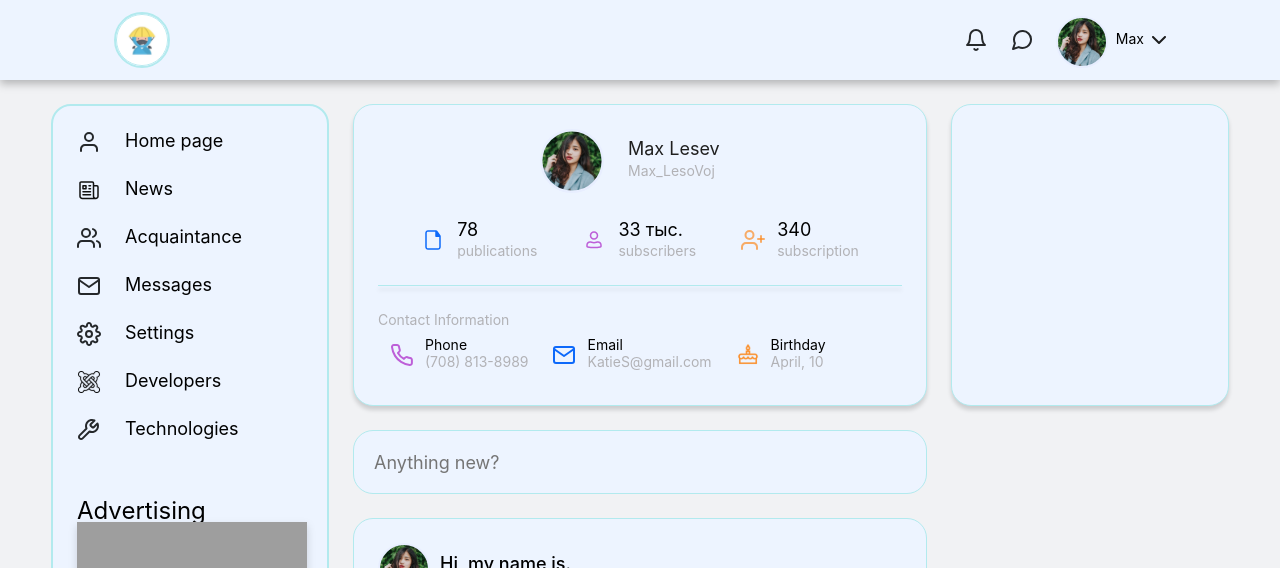
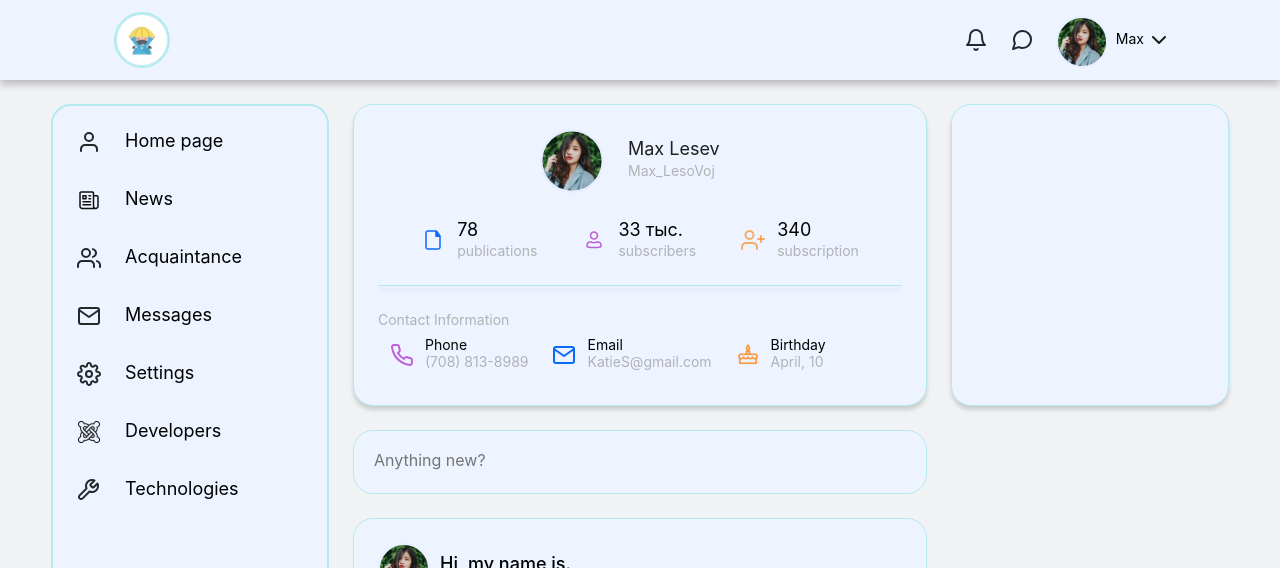
Before and after one commit to MaksLeseu/Social-Network-, a React (Create React App) app: page /content in a window 1280 px wide. Shown: the top 568 px of the page. Built offline with nearby package versions, Linux system fonts and the light colour scheme; grey boxes are pictures that could not be loaded.

Commit message:
Sidebar and Input

```diff
--- a/src/components/InputField/InputField.css
+++ b/src/components/InputField/InputField.css
@@ -4,7 +4,17 @@
     background-color: #edf4ff;
     border-radius: 20px;
     border: 1px #B2EAEE solid;
-    padding-left: 20px;
-    font-size: 18px;
     margin-bottom: 24px;
 }
+
+.input-field__text {
+    background-color: #edf4ff;
+    font-weight: 400;
+    width: 100%;
+    height: 100%;
+    resize: none;
+    padding: 20px;
+    line-height: 18px;
+    font-size: 16px;
+    border-radius: 20px;
+}
--- a/src/components/InputField/InputField.tsx
+++ b/src/components/InputField/InputField.tsx
@@ -4,8 +4,8 @@ import './InputField.css'
 
 export function InputField() {
     return (
-        <form className={''}>
-            <input type={'text'} placeholder={'Anything new?'} className={'input-field'} />
+        <form className={'input-field'}>
+            <textarea placeholder={'Anything new?'} name={'text'} className={'input-field__text'}></textarea>
         </form>
     )
 }
--- a/src/components/Sidebar/Sidebar.css
+++ b/src/components/Sidebar/Sidebar.css
@@ -7,14 +7,18 @@
 }
 
 .sidebar__menu {
-    margin-top: 24px;
-    margin-left: 24px;
-    margin-bottom: 58px;
+    margin: 14px 24px 58px 24px;
 }
 
 .sidebar__menu-list {
     display: flex;
-    margin-bottom: 24px;
+    margin-bottom: 14px;
+    padding-top: 10px;
+    padding-bottom: 10px;
+}
+.sidebar__menu-list:hover {
+    background-color: #B2EAEE;
+    border-radius: 20px;
 }
 
 .sidebar__menu-list p {
--- a/src/components/Sidebar/Sidebar.tsx
+++ b/src/components/Sidebar/Sidebar.tsx
@@ -14,34 +14,34 @@ export function Sidebar() {
     return (
         <div className={'sidebar'}>
             <div className={'sidebar__menu'}>
-                <div className={'sidebar__menu-home-page sidebar__menu-list'}>
+                <a href={'#'} className={'sidebar__menu-home-page sidebar__menu-list'}>
                     <img className={'sidebar__menu-icon'} src={user}/>
                     <p>Home page</p>
-                </div>
-                <div className={'sidebar__menu-news sidebar__menu-list'}>
+                </a>
+                <a href={'#'} className={'sidebar__menu-news sidebar__menu-list'}>
                     <img className={'sidebar__menu-icon'} src={news}/>
                     <p>News</p>
-                </div>
-                <div className={'sidebar__menu-acquaintance sidebar__menu-list'}>
+                </a>
+                <a href={'#'} className={'sidebar__menu-acquaintance sidebar__menu-list'}>
                     <img className={'sidebar__menu-icon'} src={acquaintance}/>
                     <p>Acquaintance</p>
-                </div>
-                <div className={'sidebar__menu-messages sidebar__menu-list'}>
+                </a>
+                <a href={'#'} className={'sidebar__menu-messages sidebar__menu-list'}>
                     <img className={'sidebar__menu-icon'} src={messages}/>
                     <p>Messages</p>
-                </div>
-                <div className={'sidebar__menu-settings sidebar__menu-list'}>
+                </a>
+                <a href={'#'} className={'sidebar__menu-settings sidebar__menu-list'}>
                     <img className={'sidebar__menu-icon'} src={settings}/>
                     <p>Settings</p>
-                </div>
-                <div className={'sidebar__menu-developers sidebar__menu-list'}>
+                </a>
+                <a href={'#'} className={'sidebar__menu-developers sidebar__menu-list'}>
                     <img className={'sidebar__menu-icon'} src={developers}/>
                     <p>Developers</p>
-                </div>
-                <div className={'sidebar__menu-technologies sidebar__menu-list'}>
+                </a>
+                <a href={'#'} className={'sidebar__menu-technologies sidebar__menu-list'}>
                     <img className={'sidebar__menu-icon'} src={technologies}/>
                     <p>Technologies</p>
-                </div>
+                </a>
             </div>
             <div className={'advertising'}>
                 <h3>Advertising</h3>
```
